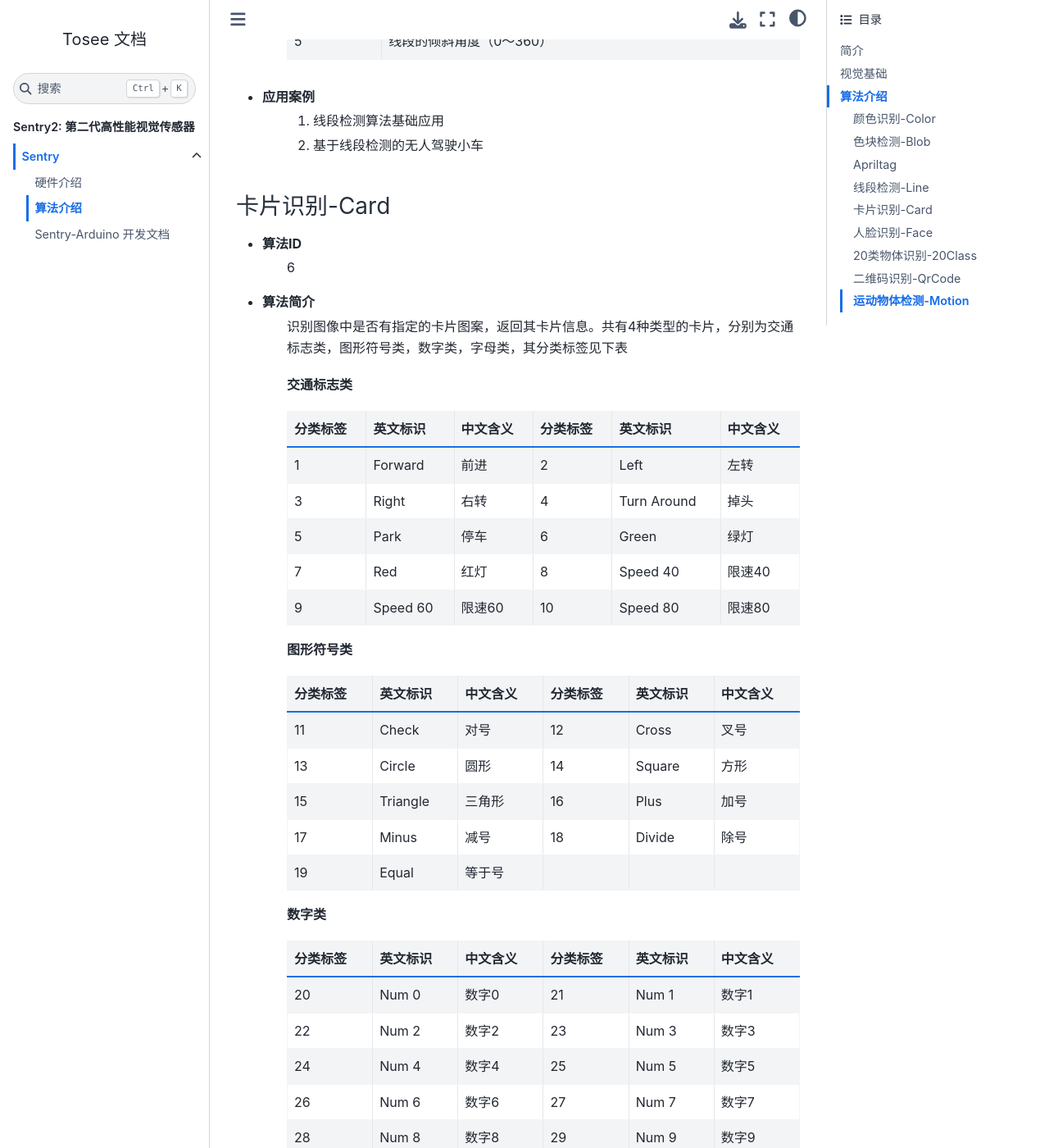
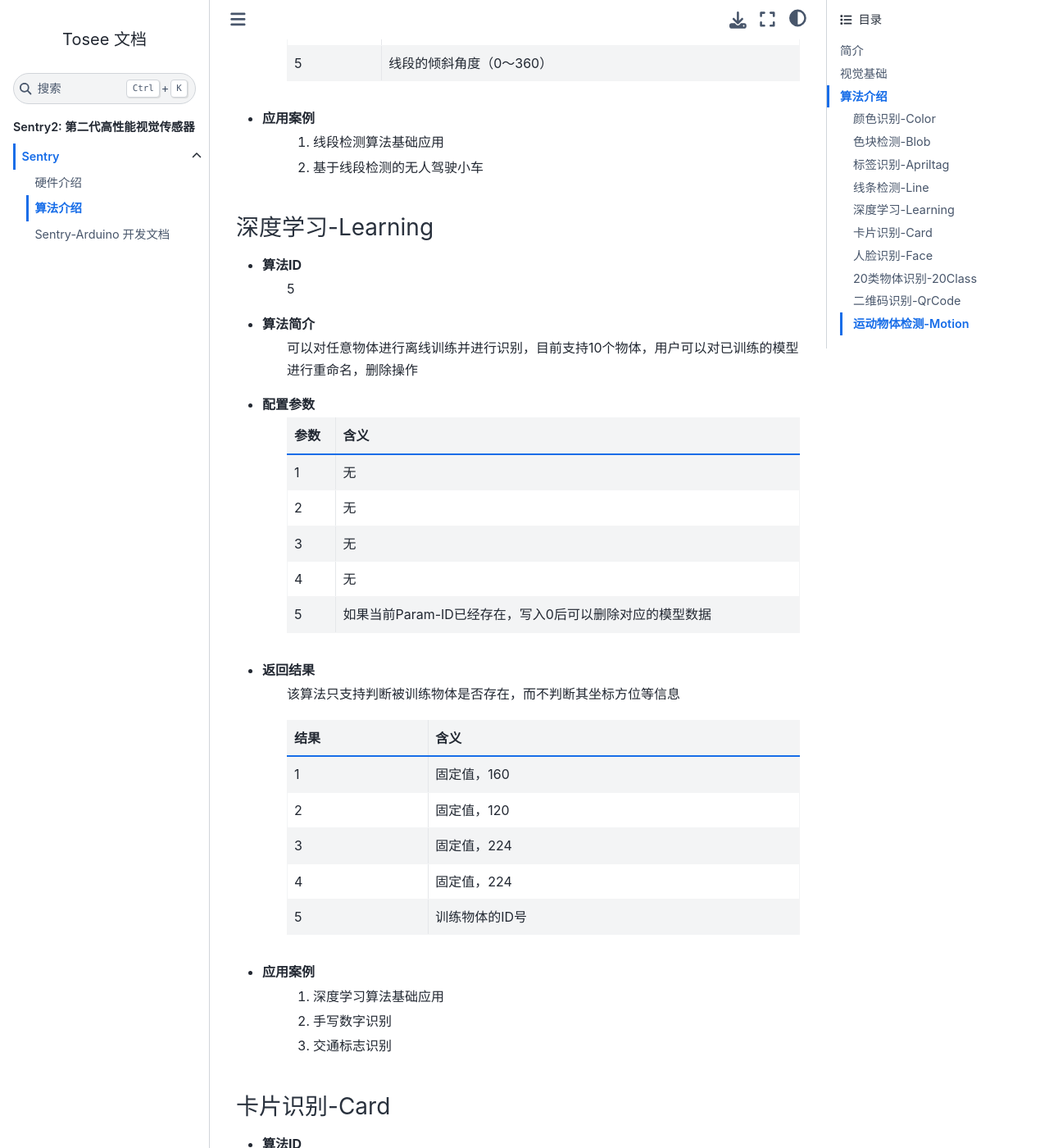
Before and after one commit to AITosee/Tosee-Docs, a Sphinx documentation site: the page built from docs/Sentry/Vision/index.rst, in a window 1280 px wide and 1400 px high, scrolled down 7665 px. Shown: the whole window at 82% size. Built offline with Sphinx 7.4.7 and the Sphinx Book theme 1.1.4, drawn with Linux system fonts in a browser that asks for light colours; some of the changed text lies outside the part shown.

Commit message:
1. 增加深度学习算法介绍 2. 增加简单指令介绍 3. 修改了部分硬件描述

```diff
--- a/docs/Sentry/Vision/index.rst
+++ b/docs/Sentry/Vision/index.rst
@@ -61,7 +61,7 @@
 ----------------
 
 颜色识别-Color
-^^^^^^^^^^^^^^^^
+^^^^^^^^^^^^^^^^^^^^^^^^^^^^^^^^
 * 算法ID
     1
 
@@ -142,7 +142,7 @@
         在没有按下时，识别颜色应该为黑色，当手指按下时，则会检测到非黑色，并播放对应的音符。
 
 色块检测-Blob
-^^^^^^^^^^^^^^^^
+^^^^^^^^^^^^^^^^^^^^^^^^^^^^^^^^
 * 算法ID
     2
 
@@ -197,17 +197,17 @@
     4. 红绿灯识别
     5. 物体大小分类器
 
-Apriltag
-^^^^^^^^^^^^^^^^
+标签识别-Apriltag
+^^^^^^^^^^^^^^^^^^^^^^^^^^^^^^^^
 * 算法ID
     3
 
 * 算法简介
-    判断图像中是否有Apriltag图案，目前支持16H5的编码形式，可以同时识别多个标签
+    判断图像中是否有Apriltag图案，目前支持16H5，25H9，36H11的编码形式，可以同时识别多个标签
 
     **分类标签**
 
-    `Apriltag图案下载 <https://github.com/AprilRobotics/apriltag-imgs/tree/master/tag16h5>`_
+    `Apriltag图案下载 <https://github.com/AprilRobotics/apriltag-imgs/tree/master>`_
 
 * 配置参数
     无
@@ -231,8 +231,8 @@
     3. 物体定位
     4. 物体测据
 
-线段检测-Line
-^^^^^^^^^^^^^^^^
+线条检测-Line
+^^^^^^^^^^^^^^^^^^^^^^^^^^^^^^^^
 * 算法ID
     4
 
@@ -259,13 +259,51 @@
     1. 线段检测算法基础应用
     2. 基于线段检测的无人驾驶小车
 
+深度学习-Learning
+^^^^^^^^^^^^^^^^^^^^^^^^^^^^^^^^
+* 算法ID
+    5
+
+* 算法简介
+    可以对任意物体进行离线训练并进行识别，目前支持10个物体，用户可以对已训练的模型进行重命名，删除操作
+
+* 配置参数
+    ================    ================================
+    参数                 含义
+    ================    ================================
+    1                   无
+    2                   无
+    3                   无
+    4                   无
+    5                   如果当前Param-ID已经存在，写入0后可以删除对应的模型数据
+    ================    ================================
+
+* 返回结果
+    该算法只支持判断被训练物体是否存在，而不判断其坐标方位等信息
+
+    ================    ================================
+    结果                 含义
+    ================    ================================
+    1                   固定值，160
+    2                   固定值，120
+    3                   固定值，224
+    4                   固定值，224
+    5                   训练物体的ID号
+    ================    ================================
+
+* 应用案例
+    1. 深度学习算法基础应用
+    2. 手写数字识别
+    3. 交通标志识别
+
+
 卡片识别-Card
-^^^^^^^^^^^^^^^^
+^^^^^^^^^^^^^^^^^^^^^^^^^^^^^^^^
 * 算法ID
     6
 
 * 算法简介
-    识别图像中是否有指定的卡片图案，返回其卡片信息。共有4种类型的卡片，分别为交通标志类，图形符号类，数字类，字母类，其分类标签见下表
+    识别图像中是否有指定的卡片图案，返回其卡片信息。包括交通标志类，图形符号类，数字类，其分类标签见下表
 
     **交通标志类**
 
@@ -303,27 +341,6 @@
     28                   Num 8               数字8               29                   Num 9              数字9
     ================    ================    ================    ================    ================    ================
 
-    **字母类**
-
-    ================    ================    ================    ================    ================    ================
-    分类标签              英文标识              中文含义             分类标签             英文标识              中文含义
-    ================    ================    ================    ================    ================    ================
-    31                   Aa                  字母A               32                  Bb                  字母B
-    33                   Cc                  字母C               34                  Dd                  字母D
-    35                   Ee                  字母E               36                  Ff                  字母F
-    37                   Gg                  字母G               38                  Hh                  字母H
-    39                   Ii                  字母I               40                  Jj                  字母J
-    41                   Kk                  字母K               42                  Ll                  字母L
-    43                   Mm                  字母M               44                  Nn                  字母N
-    45                   Oo                  字母O               46                  Pp                  字母P
-    47                   Qq                  字母Q               48                  Rr                  字母R
-    49                   Ss                  字母S               50                  Tt                  字母T
-    51                   Uu                  字母U               52                  Vv                  字母V
-    53                   Ww                  字母W               54                  Xx                  字母X
-    55                   Yy                  字母Y               56                  Zz                  字母Z
-    ================    ================    ================    ================    ================    ================
-
-
 * 配置参数
     无
 
@@ -389,7 +405,7 @@
 
 
 20类物体识别-20Class
-^^^^^^^^^^^^^^^^^^^^^^^^
+^^^^^^^^^^^^^^^^^^^^^^^^^^^^^^^^
 * 算法ID
     8
 
@@ -438,7 +454,7 @@
 
 
 二维码识别-QrCode
-^^^^^^^^^^^^^^^^^^^^^^^^
+^^^^^^^^^^^^^^^^^^^^^^^^^^^^^^^^
 * 算法ID
     9
 
@@ -528,7 +544,7 @@
     9. 智慧城市系统
 
 运动物体检测-Motion
-^^^^^^^^^^^^^^^^^^^^^^^^
+^^^^^^^^^^^^^^^^^^^^^^^^^^^^^^^^
 * 算法ID
     11
 
```
Also changed, not shown: other parts of docs/Sentry/Vision/index.rst (+3 -4 lines), docs/Sentry/Hardware/index.rst (+47 -14 lines).
